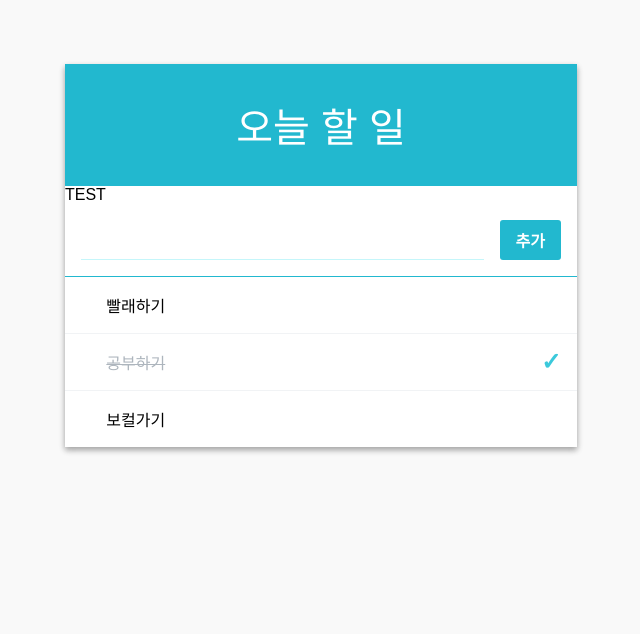
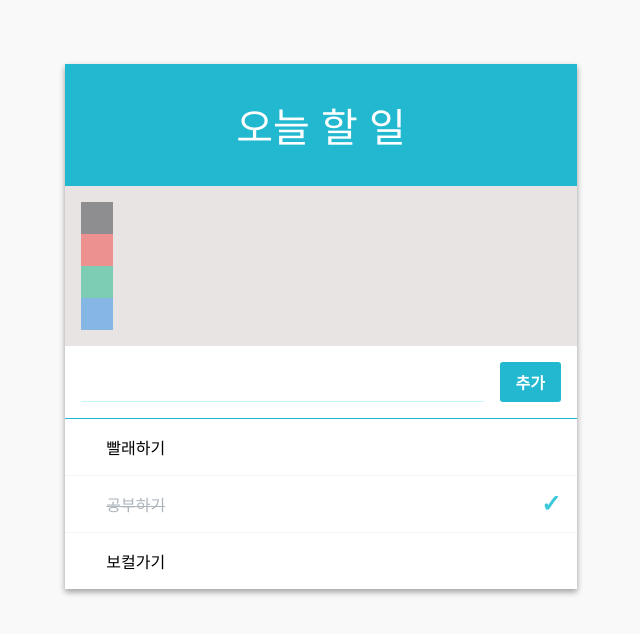
Before and after one commit to IngBeeni/React-todo-list, a React (Create React App) app: page / in a window 1280 px wide. Shown: the top 634 px of the page, without its empty margins (319-959 px from the left). Built offline with nearby package versions, Linux system fonts and the light colour scheme.

Commit message:
REACT-20181220-[BJK] 16:05:00

```diff
--- a/src/App.js
+++ b/src/App.js
@@ -2,7 +2,7 @@ import React, { Component } from "react";
 import TodoListTemplate from "./components/TodoListTemplate";
 import Form from "./components/Form";
 import TodoItemList from "./components/TodoItemList";
-import PaletteList from "./components/Palette";
+import PaletteList from "./components/PaletteList";
 /* import Palette from "./components/Palette"; */
 
 class App extends Component {
--- a/src/components/Palette.css
+++ b/src/components/Palette.css
@@ -1,3 +1,11 @@
+/*
+  justify-content
+    flex-start: 요소들을 컨테이너의 왼쪽으로 정렬합니다.
+    flex-end: 요소들을 컨테이너의 오른쪽으로 정렬합니다.
+    center: 요소들을 컨테이너의 가운데로 정렬합니다.
+    space-between: 요소들 사이에 동일한 간격을 둡니다.
+    space-around: 요소들 주위에 동일한 간격을 둡니다. */
+
 .palette {
   display: flex;
   justify-content: center;
@@ -7,6 +15,7 @@
   width: 2rem;
   height: 2rem;
   opacity: 0.5;
+  margin: 0.5 auto;
   transition: all 0.2s;
   cursor: pointer;
 }
--- a/src/components/Palette.js
+++ b/src/components/Palette.js
@@ -13,8 +13,9 @@ class Palette extends Component {
     console.log("Palette.js");
     console.log("Palette.js palette : " + color);
     return (
-      <div className="colors-item">
-        <div>{color} TEST</div>
+      <div className="palette">
+        {/* <div>{color}</div> */}
+        <div className="color" style={{ background: color }} />
       </div>
     );
   }
--- a/src/components/PaletteList.js
+++ b/src/components/PaletteList.js
@@ -10,7 +10,8 @@ class PaletteList extends Component {
     const { colors } = this.props;
     console.log("PaletteList.js colors : " + colors);
     console.log("PaletteList.js colors : " + colors);
-    /* 3. 색상 ['#343a40', '#f03e3e', '#12b886', '#228ae6'] 를 Palette 컴포넌트의 props 로 전달하고, 이를 컴포넌트 배열로 변환하세요. */
+    /* 3. 색상 ['#343a40', '#f03e3e', '#12b886', '#228ae6'] 를
+    Palette 컴포넌트의 props 로 전달하고, 이를 컴포넌트 배열로 변환하세요. */
     const colorList = colors.map(({ id, color }) => (
       <Palette id={id} color={color} key={id} />
     ));
--- a/src/components/TodoListTemplate.css
+++ b/src/components/TodoListTemplate.css
@@ -23,3 +23,11 @@
 .todos-wrapper {
   min-height: 5rem;
 }
+
+.palette-wrapper {
+  padding: 1rem;
+  background: rgb(233, 228, 228);
+  /* justify-content: space-between; */
+  display: flex;
+  flex-direction: row;
+}
```
